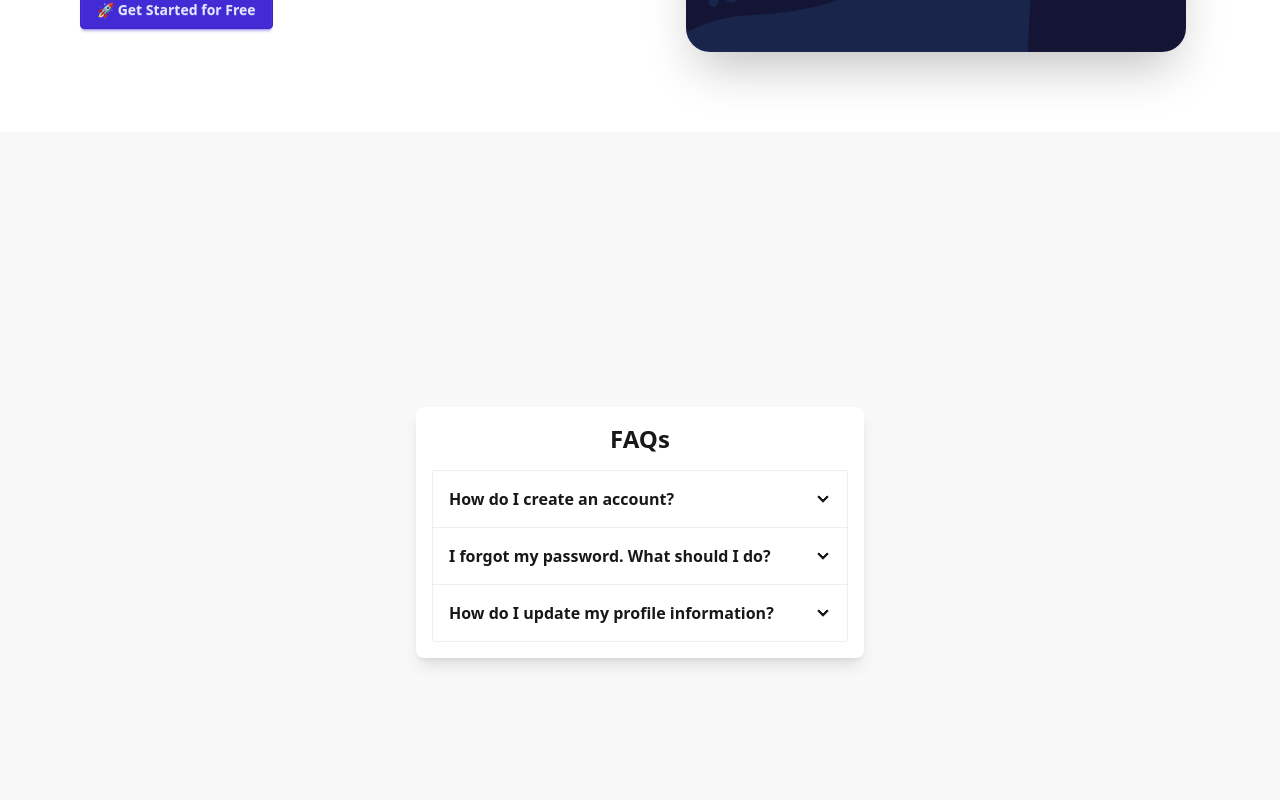
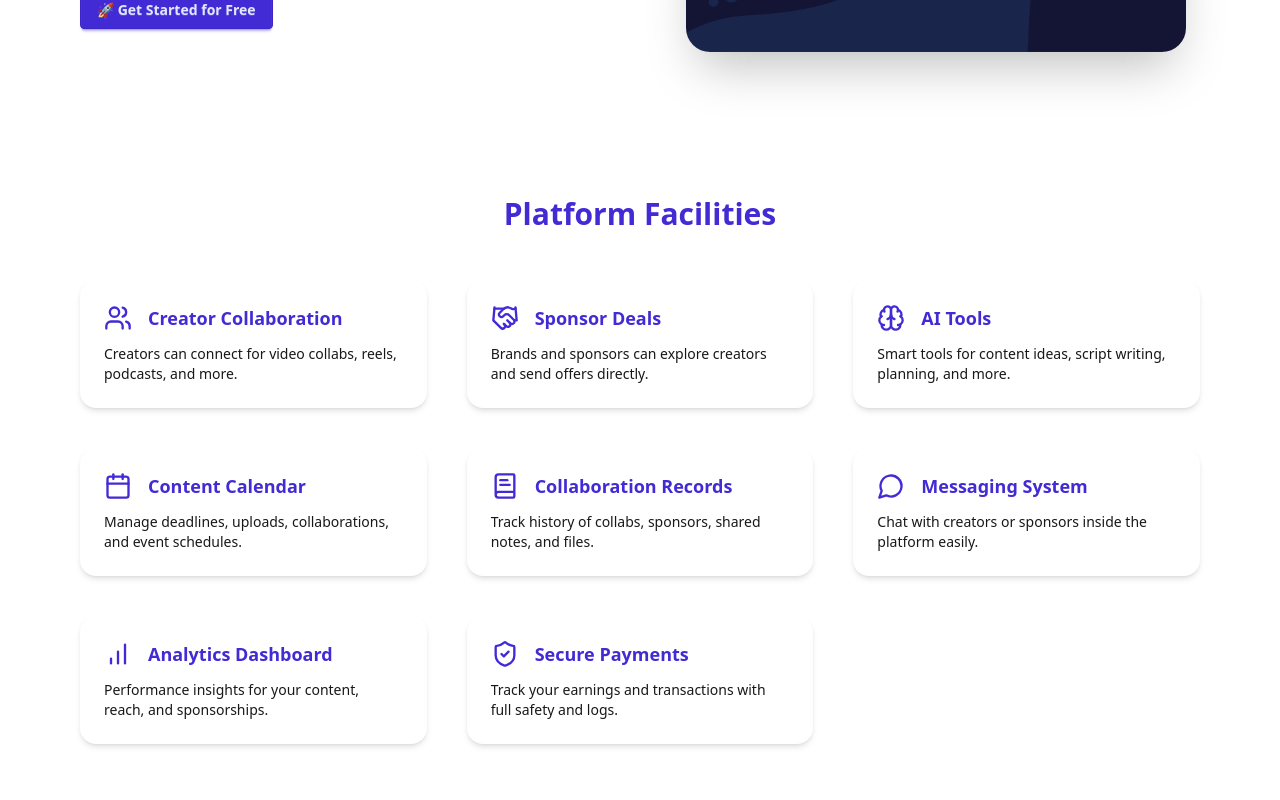
Before and after one commit to Pinku-code/CollabNest-Dev, a React (Vite) app in the folder Client/: page / in a window 1280 px wide. Shown: the part 540-1340 px from the top of the page. Built offline with nearby package versions, Linux system fonts and the light colour scheme.

Commit message:
Update Client

```diff
--- a/Client/package.json
+++ b/Client/package.json
@@ -15,6 +15,7 @@
     "cors": "^2.8.5",
     "express": "^5.1.0",
     "jsonwebtoken": "^9.0.2",
+    "lucide-react": "^0.487.0",
     "mongoose": "^8.13.2",
     "react": "^19.0.0",
     "react-dom": "^19.0.0",
--- /dev/null
+++ b/Client/src/pages/Facilities.jsx
@@ -0,0 +1,79 @@
+// Facilities.jsx
+import React from 'react';
+import {
+  Users,
+  Handshake,
+  Brain,
+  Calendar,
+  BookText,
+  MessageCircle,
+  BarChart,
+  ShieldCheck
+} from 'lucide-react';
+
+const facilities = [
+  {
+    icon: <Users size={28} className="text-primary" />,
+    title: "Creator Collaboration",
+    description: "Creators can connect for video collabs, reels, podcasts, and more."
+  },
+  {
+    icon: <Handshake size={28} className="text-primary" />,
+    title: "Sponsor Deals",
+    description: "Brands and sponsors can explore creators and send offers directly."
+  },
+  {
+    icon: <Brain size={28} className="text-primary" />,
+    title: "AI Tools",
+    description: "Smart tools for content ideas, script writing, planning, and more."
+  },
+  {
+    icon: <Calendar size={28} className="text-primary" />,
+    title: "Content Calendar",
+    description: "Manage deadlines, uploads, collaborations, and event schedules."
+  },
+  {
+    icon: <BookText size={28} className="text-primary" />,
+    title: "Collaboration Records",
+    description: "Track history of collabs, sponsors, shared notes, and files."
+  },
+  {
+    icon: <MessageCircle size={28} className="text-primary" />,
+    title: "Messaging System",
+    description: "Chat with creators or sponsors inside the platform easily."
+  },
+  {
+    icon: <BarChart size={28} className="text-primary" />,
+    title: "Analytics Dashboard",
+    description: "Performance insights for your content, reach, and sponsorships."
+  },
+  {
+    icon: <ShieldCheck size={28} className="text-primary" />,
+    title: "Secure Payments",
+    description: "Track your earnings and transactions with full safety and logs."
+  }
+];
+
+const Facilities = () => {
+  return (
+    <div className="min-h-screen bg-base-100 py-16 px-4 sm:px-6 lg:px-20">
+      <h2 className="text-3xl font-bold text-center mb-12 text-primary">Platform Facilities</h2>
+      <div className="grid grid-cols-1 sm:grid-cols-2 lg:grid-cols-3 gap-10">
+        {facilities.map((facility, index) => (
+          <div
+            key={index}
+            className="card w-full max-w-sm bg-base-100 shadow-md hover:shadow-xl transform transition-transform duration-300 hover:scale-105 mx-auto p-6 rounded-2xl"
+          >
+            <div className="flex items-center gap-4 mb-3">
+              {facility.icon}
+              <h3 className="text-lg font-semibold text-primary">{facility.title}</h3>
+            </div>
+            <p className="text-base-content text-sm">{facility.description}</p>
+          </div>
+        ))}
+      </div>
+    </div>
+  );
+};
+
+export default Facilities;
--- a/Client/src/pages/Home.jsx
+++ b/Client/src/pages/Home.jsx
@@ -2,6 +2,7 @@ import React from 'react'
 import Navbar from '../components/Navbar'
 import HeroImg from '../assets/Hero.jpg'
 import Footer from '../components/Footer'
+import Facilities from '../pages/Facilities'
 
 const Home = () => {
     return (
@@ -101,6 +102,8 @@ const Home = () => {
                 </div>
             </div> */}
 
+            <Facilities />
+
             <div className="flex items-center justify-center min-h-screen bg-base-200">
                 <div className="join join-vertical bg-base-100 shadow-lg p-4 rounded-lg w-full max-w-md">
 
--- a/Client/src/pages/Plans.jsx
+++ b/Client/src/pages/Plans.jsx
@@ -1,3 +1,77 @@
+// import React from 'react'
+// import { Link } from 'react-router-dom'
+// import Navbar from '../components/Navbar'
+// import Footer from '../components/Footer'
+
+// const Plans = () => {
+//     return (
+//         <div>
+//             <Navbar />
+//             <div className="flex flex-col items-center justify-center min-h-screen bg-base-200 px-4 py-8 md:flex-row md:gap-6">
+//                 {/* Plan Card 1 */}
+//                 <div className="card w-full max-w-sm bg-base-100 shadow-md mb-6 md:mb-0">
+//                     <h1 className="text-2xl font-bold text-center pt-4">Basic</h1>
+//                     <div className="card-body">
+//                         <div className="flex justify-between">
+//                             <h2 className="text-xl font-bold">Basic</h2>
+//                             <span className="text-lg">$9/mo</span>
+//                         </div>
+//                         <ul className="mt-4 flex flex-col gap-2 text-sm">
+//                             <li>✔️ Low-res image generation</li>
+//                             <li>✔️ Basic templates</li>
+//                             <li>❌ No batch processing</li>
+//                         </ul>
+//                         <button className="btn btn-outline btn-primary mt-6">Subscribe</button>
+//                     </div>
+//                 </div>
+
+//                 {/* Plan Card 2 */}
+//                 <div className="card w-full max-w-sm bg-base-100 shadow-md mb-6 md:mb-0">
+//                     <h1 className="text-2xl font-bold text-center pt-4">Standard</h1>
+//                     <div className="card-body">
+//                         <span className="badge badge-warning self-start">Most Popular</span>
+//                         <div className="flex justify-between">
+//                             <h2 className="text-xl font-bold">Standard</h2>
+//                             <span className="text-lg">$19/mo</span>
+//                         </div>
+//                         <ul className="mt-4 flex flex-col gap-2 text-sm">
+//                             <li>✔️ High-res image generation</li>
+//                             <li>✔️ Custom templates</li>
+//                             <li>✔️ Batch processing</li>
+//                         </ul>
+//                         <button className="btn btn-outline btn-warning mt-6">Subscribe</button>
+//                     </div>
+//                 </div>
+
+//                 {/* Plan Card 3 */}
+//                 <div className="card w-full max-w-sm bg-base-100 shadow-md">
+//                     <h1 className="text-2xl font-bold text-center pt-4">Premium</h1>
+//                     <div className="card-body">
+//                         <div className="flex justify-between">
+//                             <h2 className="text-xl font-bold">Premium</h2>
+//                             <span className="text-lg">$29/mo</span>
+//                         </div>
+//                         <ul className="mt-4 flex flex-col gap-2 text-sm">
+//                             <li>✔️ AI-driven image enhancements</li>
+//                             <li>✔️ Unlimited batch processing</li>
+//                             <li>✔️ Collaboration tools</li>
+//                         </ul>
+//                         <button className="btn btn-outline btn-accent mt-6">Subscribe</button>
+//                     </div>
+//                 </div>
+//             </div>
+//             <Footer />
+//         </div>
+//     )
+// }
+
+// export default Plans
+
+
+
+
+
+
 import React from 'react'
 import { Link } from 'react-router-dom'
 import Navbar from '../components/Navbar'
@@ -9,7 +83,7 @@ const Plans = () => {
             <Navbar />
             <div className="flex flex-col items-center justify-center min-h-screen bg-base-200 px-4 py-8 md:flex-row md:gap-6">
                 {/* Plan Card 1 */}
-                <div className="card w-full max-w-sm bg-base-100 shadow-md mb-6 md:mb-0">
+                <div className="card w-full max-w-sm bg-base-100 shadow-md mb-6 md:mb-0 transform transition-transform duration-300 hover:scale-105 hover:shadow-xl">
                     <h1 className="text-2xl font-bold text-center pt-4">Basic</h1>
                     <div className="card-body">
                         <div className="flex justify-between">
@@ -26,7 +100,7 @@ const Plans = () => {
                 </div>
 
                 {/* Plan Card 2 */}
-                <div className="card w-full max-w-sm bg-base-100 shadow-md mb-6 md:mb-0">
+                <div className="card w-full max-w-sm bg-base-100 shadow-md mb-6 md:mb-0 transform transition-transform duration-300 hover:scale-105 hover:shadow-xl">
                     <h1 className="text-2xl font-bold text-center pt-4">Standard</h1>
                     <div className="card-body">
                         <span className="badge badge-warning self-start">Most Popular</span>
@@ -44,7 +118,7 @@ const Plans = () => {
                 </div>
 
                 {/* Plan Card 3 */}
-                <div className="card w-full max-w-sm bg-base-100 shadow-md">
+                <div className="card w-full max-w-sm bg-base-100 shadow-md transform transition-transform duration-300 hover:scale-105 hover:shadow-xl">
                     <h1 className="text-2xl font-bold text-center pt-4">Premium</h1>
                     <div className="card-body">
                         <div className="flex justify-between">
```
Also changed, not shown: 1 other file (tests, documents, lock files or other folders).
